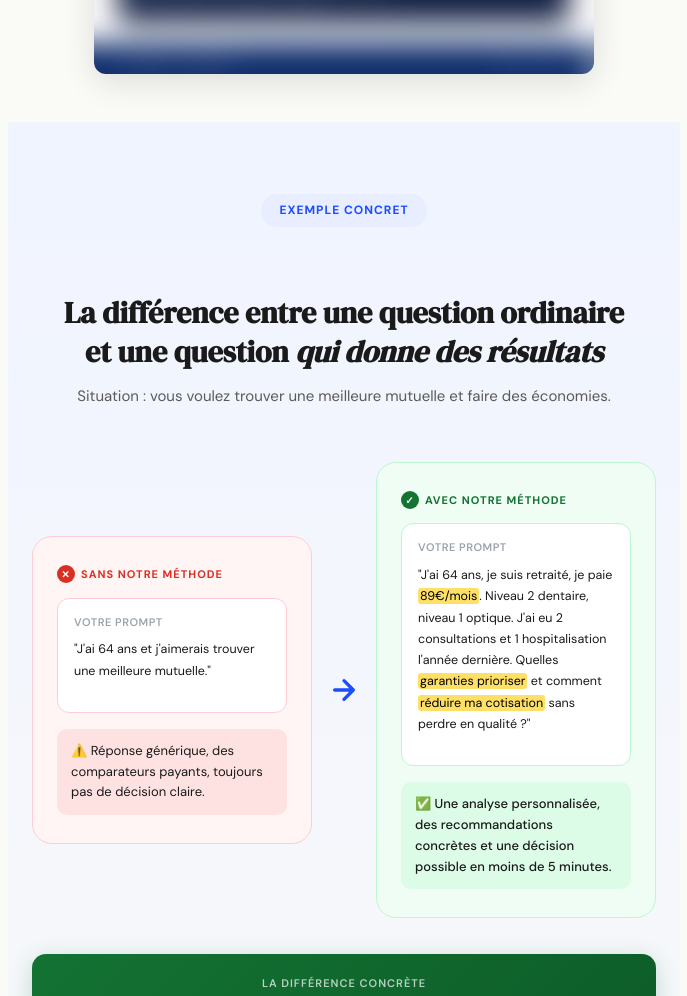
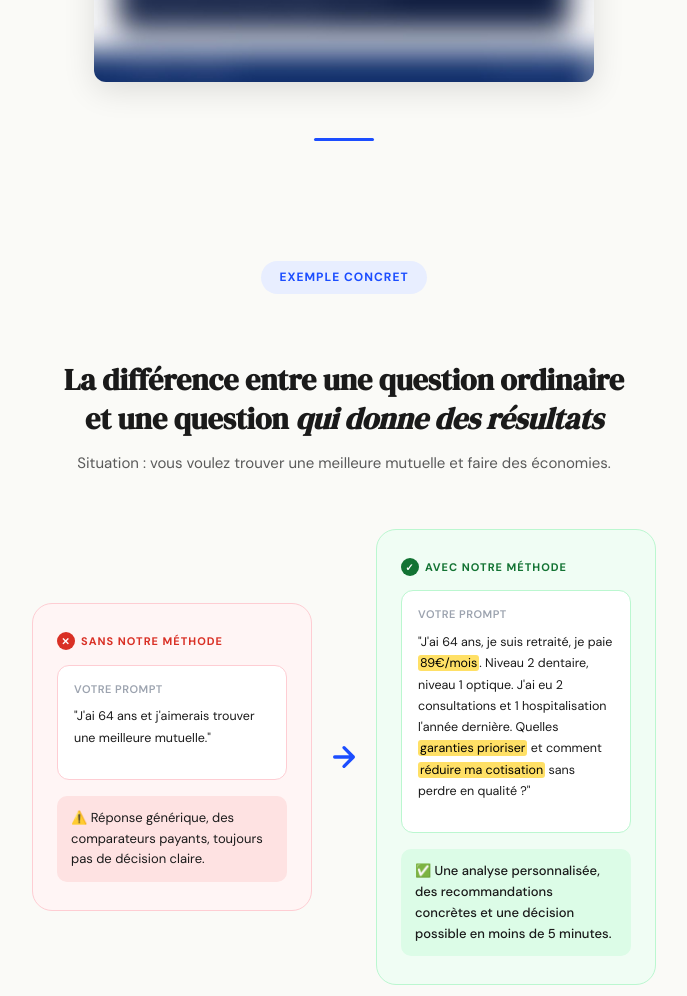
Before and after one commit to ugotatas/cap-numerique-checkout, a website: page public/cible2.html in a window 1280 px wide. Shown: the part 2280-3276 px from the top of the page, without its empty margins (296-983 px from the left). Drawn offline with Linux system fonts and the light colour scheme.

Commit message:
Update cible2.html

```diff
--- a/public/cible2.html
+++ b/public/cible2.html
@@ -385,14 +385,14 @@
             </div>
 
 <h2 style="text-align:center; font-size: clamp(16px, 3vw, 20px); font-weight: 700; color: #1B4DFF; margin: 32px 0 16px 0; letter-spacing: 0.03em;">— Petit aperçu du Jour 20 —</h2>
-<div style="text-align:center; margin: 0 0 40px 0;">
+<div style="text-align:center; margin: 24px 0 40px 0;">
   <img src="/images/jour20_final_page-0001.jpg" alt="Aperçu Jour 20" style="width: 100%; max-width: 500px; height: auto; border-radius: 12px; box-shadow: 0 8px 32px rgba(0,0,0,0.12);">
 </div>
       <!-- ============================================================
      SECTION CAS D'USAGE — CIBLE 2 (Seniors)
      ============================================================ -->
-
-<section style="padding: 72px 0; background: linear-gradient(180deg, #F0F4FF 0%, #FAFAF7 100%);">
+<div class="sep"></div>
+<section style="padding: 72px 0 40px 0; background: transparent;">
   <div style="max-width: 720px; margin: 0 auto; padding: 0 24px;">
 
     <!-- Titre -->
```
